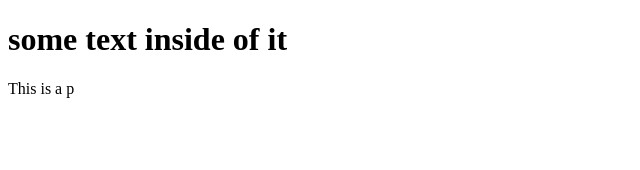
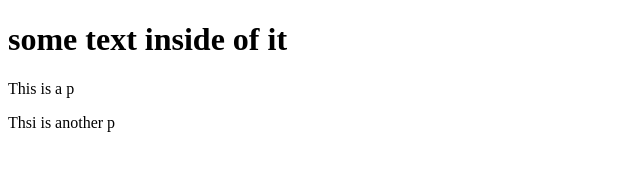
Before and after one commit to skohler16/git-test, a plain HTML site: page index.html in a window 1280 px wide. Shown: the whole page, without its empty margins (0-640 px from the left). Drawn offline with Linux system fonts and the light colour scheme.

Commit message:
third commit

```diff
--- a/index.html
+++ b/index.html
@@ -9,5 +9,6 @@
   <body>
     <h1>some text inside of it</h1>
     <p>This is a p</p>
+    <p>Thsi is another p</p>
   </body>
 </html>
```
